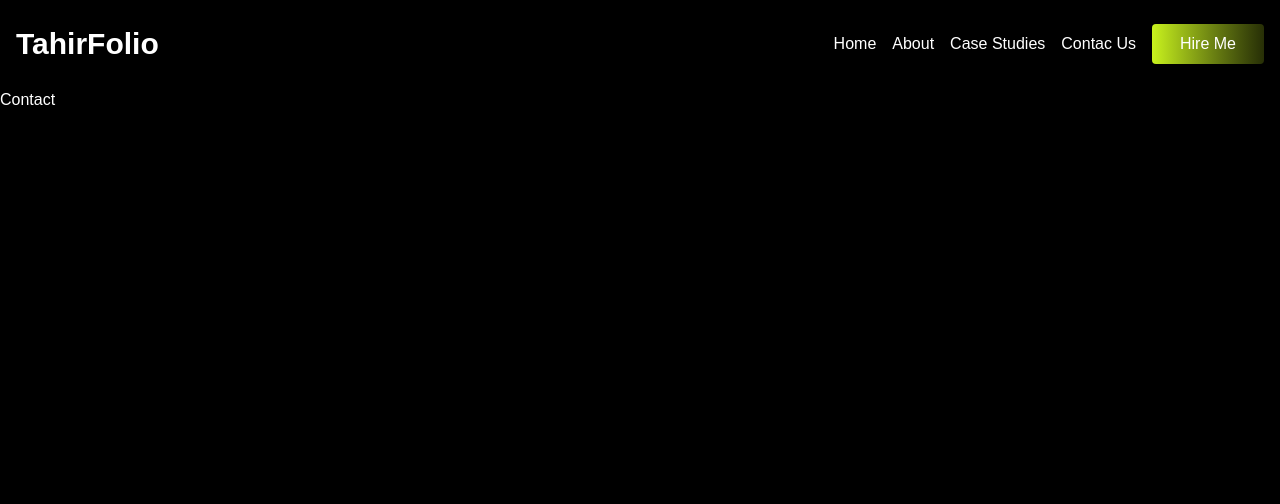
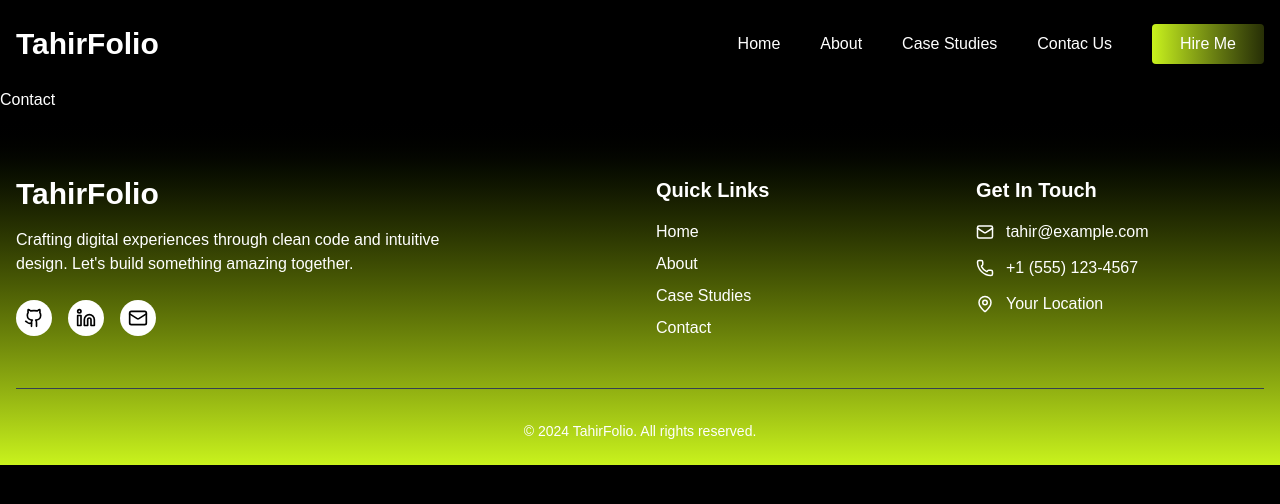
Before and after one commit to TahirWebWorks/TahirFolio, a React (Vite) app: page /contact in a window 1280 px wide. Shown: the top 504 px of the page. Built offline with nearby package versions, Linux system fonts and the light colour scheme.

Commit message:
Add Footer component, update Header styles, and enhance HeroSection button interaction

```diff
--- a/src/App.jsx
+++ b/src/App.jsx
@@ -1,6 +1,7 @@
 import React from "react";
 import { BrowserRouter as Router, Routes, Route } from "react-router-dom";
-import Header from './components/header'
+import Header from './components/Header'
+import Footer from './components/Footer'
 import Home from "./pages/home/home";
 import About from "./pages/about/about";
 import CaseStudies from "./pages/works/works";
@@ -17,6 +18,7 @@ function App() {
           <Route path="/case-studies" element={<CaseStudies />} />
           <Route path="/contact" element={<Contact />} />
         </Routes>
+        <Footer/>
       </Router>
     </div>
   );
--- /dev/null
+++ b/src/components/Footer.jsx
@@ -0,0 +1,71 @@
+import React from 'react';
+import { Github, Linkedin, Mail, Phone, MapPin } from 'lucide-react';
+
+function Footer() {
+  return (
+    <footer className="bg-gradient-to-b from-[#000000] to-[#c9f31d] text-white py-16 pb-6">
+      <div className="max-w-[1300px] mx-auto px-4">
+        <div className="grid grid-cols-1 md:grid-cols-4 gap-8">
+          {/* Brand Section */}
+          <div className="col-span-1 md:col-span-2">
+            <h2 className="font-raleway text-3xl font-semibold mb-4">TahirFolio</h2>
+            <p className="text-gray-300 mb-6 max-w-md">
+              Crafting digital experiences through clean code and intuitive design.
+              Let's build something amazing together.
+            </p>
+            <div className="flex gap-4">
+              <a href="#" className="p-2 bg-white  rounded-full  transition-colors">
+                <Github className='text-black' size={20} />
+              </a>
+              <a href="#" className="p-2 bg-white rounded-full transition-colors">
+                <Linkedin className='text-black' size={20} />
+              </a>
+              <a href="#" className="p-2 bg-white rounded-full transition-colors">
+                <Mail className='text-black' size={20} />
+              </a>
+            </div>
+          </div>
+
+          {/* Quick Links */}
+          <div>
+            <h3 className="text-xl font-semibold mb-4">Quick Links</h3>
+            <ul className="space-y-2">
+              <li><a href="/" className="text-gray-300 hover:text-[#c9f31d] transition-colors">Home</a></li>
+              <li><a href="/about" className="text-gray-300 hover:text-[#c9f31d] transition-colors">About</a></li>
+              <li><a href="/case-studies" className="text-gray-300 hover:text-[#c9f31d] transition-colors">Case Studies</a></li>
+              <li><a href="/contact" className="text-gray-300 hover:text-[#c9f31d] transition-colors">Contact</a></li>
+            </ul>
+          </div>
+
+          {/* Contact Info */}
+          <div>
+            <h3 className="text-xl font-semibold mb-4">Get In Touch</h3>
+            <div className="space-y-3">
+              <div className="flex items-center gap-3">
+                <Mail size={18} className="text-white" />
+                <span className="text-gray-300">tahir@example.com</span>
+              </div>
+              <div className="flex items-center gap-3">
+                <Phone size={18} className="text-white" />
+                <span className="text-gray-300">+1 (555) 123-4567</span>
+              </div>
+              <div className="flex items-center gap-3">
+                <MapPin size={18} className="text-white" />
+                <span className="text-gray-300">Your Location</span>
+              </div>
+            </div>
+          </div>
+        </div>
+
+        {/* Bottom Section */}
+        <div className="border-t border-gray-700 mt-12 pt-8 flex flex-col md:flex-row justify-center items-center">
+          <p className="text-gray-400 text-sm text-center">
+            © 2024 TahirFolio. All rights reserved.
+          </p>
+        </div>
+      </div>
+    </footer>
+  );
+}
+
+export default Footer;
--- a/src/components/header.jsx
+++ b/src/components/header.jsx
@@ -13,7 +13,7 @@ function Header() {
     <div>
       <div className="max-w-[1300px] mx-auto px-4 py-6 flex justify-between items-center">
         <div className="font-raleway text-white text-3xl font-semibold">TahirFolio</div>
-        <ul className="flex items-center gap-4">
+        <ul className="flex items-center gap-10">
           {menus.map((menu, index) => {
             return(
             <li className={` text-white font-medium ${index === menus.length - 1 ? "bg-gradient-to-r from-[#c9f31d] to-[#272f06] text-white px-7 py-2 rounded" : ""} `} key={menu.path}>
--- a/src/main.jsx
+++ b/src/main.jsx
@@ -1,10 +1,10 @@
-import { createRoot } from 'react-dom/client'
-import './styles/index.css'
-import App from './App.jsx'
-// import { BrowserRouter } from 'react-router-dom'
+import React from 'react';
+import { createRoot } from 'react-dom/client';
+import './styles/index.css';
+import App from './App.jsx';
 
 createRoot(document.getElementById('root')).render(
-<div>
-  <App/>
-</div>
+  <React.StrictMode>
+    <App />
+  </React.StrictMode>
 )
--- a/src/pages/home/components/HeroSection.jsx
+++ b/src/pages/home/components/HeroSection.jsx
@@ -21,7 +21,7 @@ function HeroSection() {
           </h2>
           <p className="text-xl/8 font-light w-[470px]">I break down complex user experience problems to create integrity focussed solutions that connect billions of people.</p>
           <div className="mt-10">
-            <button className="px-8 py-3 text-[#c9f31d] border border-[#c9f31d] rounded-full">Download CV <Download className="inline ml-2" size={16} /></button>
+            <button className="px-8 py-3 text-[#c9f31d] border border-[#c9f31d] rounded-full cursor-pointer">Download CV <Download className="inline ml-2" size={16} /></button>
           </div>
         </div>
         <div className="flex justify-end w-1/2">
--- a/src/pages/home/components/ServicesSection.jsx
+++ b/src/pages/home/components/ServicesSection.jsx
@@ -6,9 +6,10 @@ function ServicesSection() {
     return (
         <div>
             <div className='max-w-[1300px] mx-auto px-4 text-center pb-20'>
-                <div className=' mb-15 mx-auto flex flex-col justify-center items-center gap-3'>
-                    <h2 className='text-5xl font-semibold'>My Quality Services</h2>
-                    <p className='w-xl text-medium text-gray-400 mt-2'>We put your ideas and thus your wisheds in the form of a unique web project that inspires you and your customers.</p>
+                <div className=' mb-15 mx-auto flex flex-col justify-center gap-3'>
+                    <h3 className='text-center bg-gradient-to-b from-[#c9f31d] to-black-400 inline-block w-18 h-8 rounded'>Services</h3>
+                    <h2 className='text-5xl font-semibold text-start'>My Quality Services</h2>
+                    <p className='w-xl text-medium text-gray-400 mt-2 text-start'>We put your ideas and thus your wisheds in the form of a unique web project that inspires you and your customers.</p>
                 </div>
                 <div className='flex flex-col gap-5 pr-8 '>
                     {servicesData.map((service, index) => (
```
